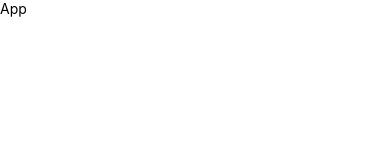
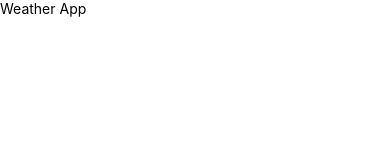
Before and after one commit to mike242424/weather-app, a React Native app: screen / in a window 390 px wide. Shown: the top 160 px of the page. Built offline with nearby package versions, Linux system fonts and the light colour scheme.

Commit message:
initial commit

```diff
--- a/App.js
+++ b/App.js
@@ -5,7 +5,7 @@ const App = () => {
   return (
     <SafeAreaProvider>
       <SafeAreaView>
-        <Text>App</Text>
+        <Text>Weather App</Text>
       </SafeAreaView>
     </SafeAreaProvider>
   );
```
